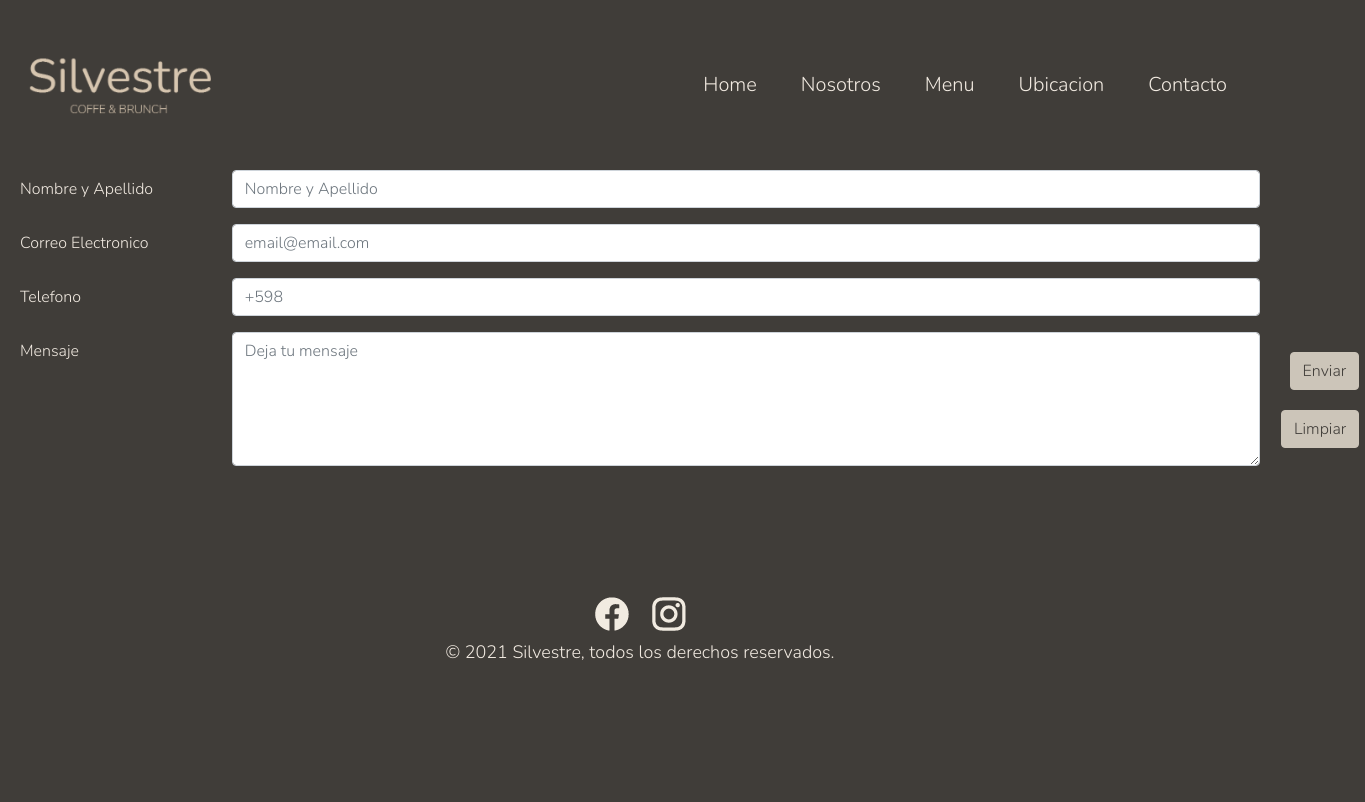
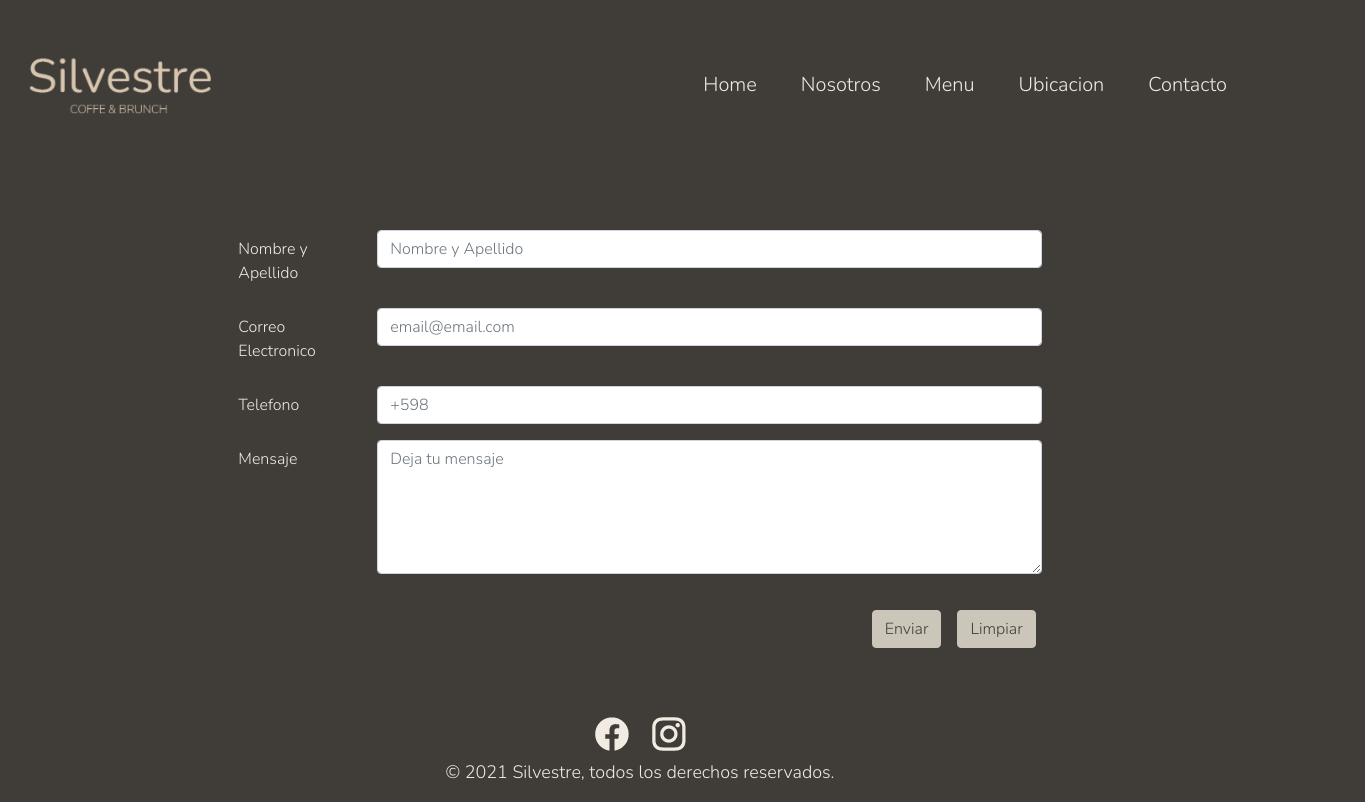
Before and after one commit to fiorellapanciniDS/silvestre, a website: page pages/contacto.html in a window 1280 px wide. Shown: the whole page, 1365 px wide, since content can reach past the window. Drawn offline with nearby package versions, Linux system fonts and the light colour scheme.

Commit message:
tercera entrega del proyecto fix

```diff
--- a/pages/contacto.html
+++ b/pages/contacto.html
@@ -57,7 +57,9 @@
   <!-- termina el encabezado -->
   <!-- comienza el contenido -->
   <main>
-    <form> <!-- formulario de contacto -->
+    <div class="container-fluid" style="margin-top: 100px;">
+      <form class="col-lg-8 col-12" style="margin: auto">
+    <!--<form>  formulario de contacto -->
       <div class="form-group row">
         <label for="inputEmail3" class="col-sm-2 col-form-label">Nombre y Apellido</label>
         <div class="col-sm-10">
@@ -81,11 +83,17 @@
         <div class="col-sm-10">
             <textarea type="mensaje" class="form-control" id="mensaje" rows="5" placeholder="Deja tu mensaje"></textarea>
         </div>
-      <div class="buttom">
-        <button type="submit" class="btn btn-form">Enviar</button>
-        <button type="reset" class="btn btn-form">Limpiar</button>
       </div>
+        <div class="row">
+          <div class="col-lg-12 col-12">
+            <div class="buttom">
+              <button type="submit" class="btn btn-form">Enviar</button>
+              <button type="reset" class="btn btn-form">Limpiar</button>
+          </div>
+          </div>
+         </div>
     </form>
+    </div>
   </main>
   <!-- termina el contenido -->
   <!-- inicio del footer -->
--- a/scss/_contacto.scss
+++ b/scss/_contacto.scss
@@ -1,5 +1,5 @@
 form{
-	margin: 10px 20px 10px 20px;
+	margin: 60px 20px 10px 20px;
 }
 
 .btn{
@@ -34,6 +34,5 @@ form{
 .buttom{
     flex: 1;
     text-align: end;
-    margin: 0 20px 80px 0;
     }
 }
--- a/scss/_contenido.scss
+++ b/scss/_contenido.scss
@@ -21,10 +21,6 @@ body{
 
 }
 
-//.main{
-//	@include estiloFuente(30px, 30px, 20px, 20px, justify, 20px);
-//}
-
 .text{
 	@include estiloFuente(30px, 30px, 20px, 20px, justify, 20px);
 }
```
Also changed, not shown: pages/carta.html (+2 -0 lines), pages/ubicacion.html (+1 -1 lines), css/estilo.css.
